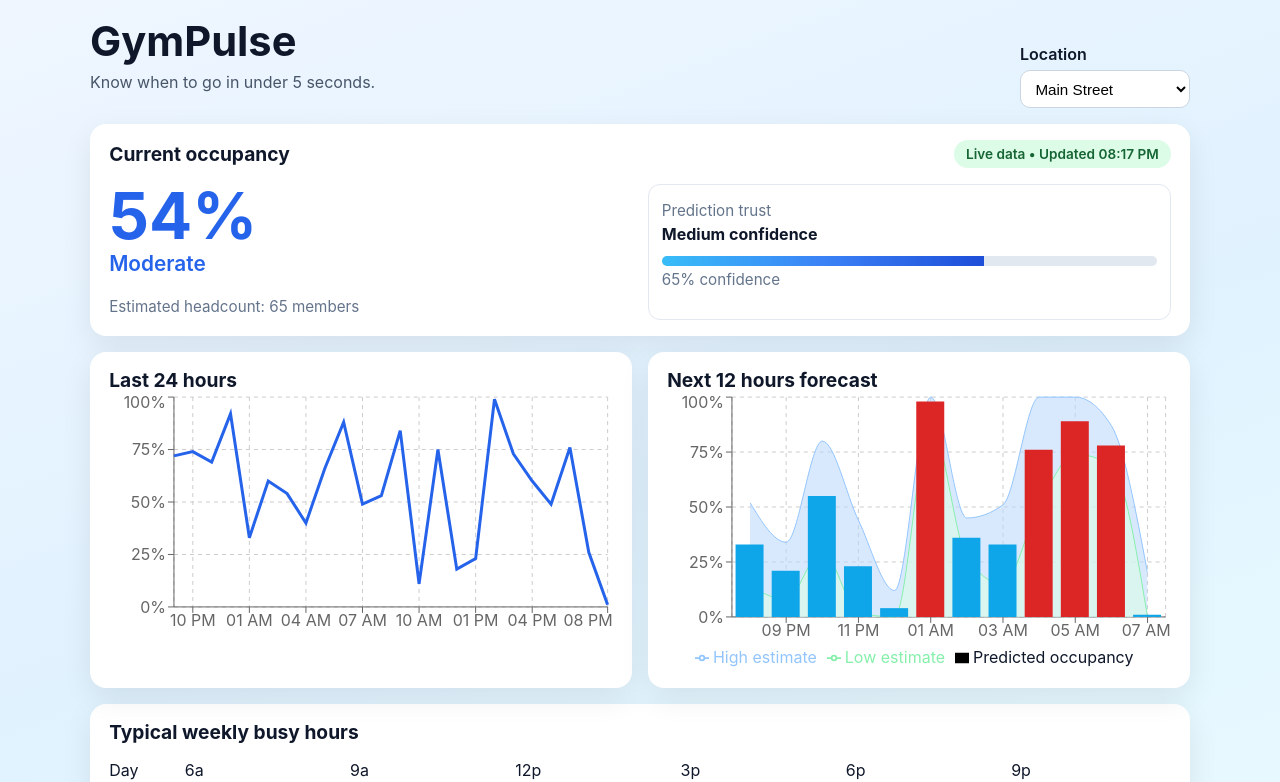
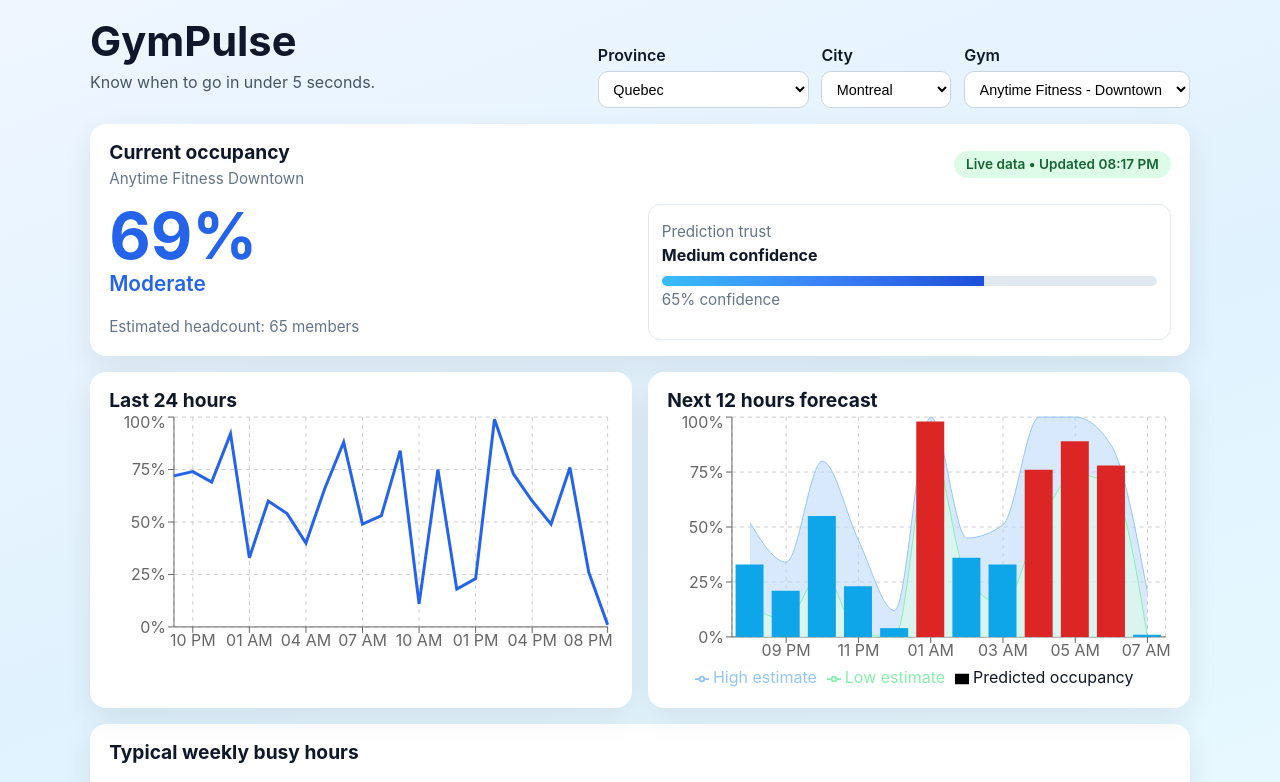
Before and after one commit to Isaloum/GymPulse, a React (Vite) app: page / in a window 1280 px wide. Shown: the top 782 px of the page. Built offline with nearby package versions, Linux system fonts and the light colour scheme.

Commit message:
Feature: Add real gym locations database for Quebec + province/city/gym selectors

```diff
--- a/src/App.css
+++ b/src/App.css
@@ -67,6 +67,13 @@ header p {
   color: #475569;
 }
 
+.location-selectors {
+  display: flex;
+  gap: 0.8rem;
+  flex-wrap: wrap;
+  align-items: flex-end;
+}
+
 .location-picker {
   display: grid;
   gap: 0.35rem;
@@ -75,12 +82,12 @@ header p {
 }
 
 .location-picker select {
-  min-width: 170px;
+  min-width: 130px;
   border: 1px solid #cbd5e1;
   border-radius: 10px;
   background: #fff;
   padding: 0.55rem 0.65rem;
-  font-size: 0.95rem;
+  font-size: 0.9rem;
   cursor: pointer;
   transition: border-color 0.2s, box-shadow 0.2s;
 }
--- a/src/App.jsx
+++ b/src/App.jsx
@@ -23,6 +23,13 @@ import {
   getConfidenceLabel,
   isDataStale,
 } from './utils';
+import {
+  PROVINCES,
+  QUEBEC_GYMS,
+  getCitiesByProvince,
+  getGymsByProvinceAndCity,
+  getGymById,
+} from './gymsDatabase';
 
 // Error Boundary: Catches component errors and displays a friendly message
 class ErrorBoundary extends React.Component {
@@ -94,18 +101,29 @@ const getHeatmapColor = (value) => {
   return HEATMAP_STEPS[4];
 };
 
-const fetchDashboardData = async (location) => {
+const fetchDashboardData = async (gymId) => {
   await new Promise((resolve) => setTimeout(resolve, 450));
 
   if (Math.random() < 0.04) {
     throw new Error('Unable to reach sensor network.');
   }
 
+  const gym = getGymById(gymId);
+  const gymName = gym ? gym.name : 'Unknown Gym';
+
+  // Generate location-aware occupancy data
   const live = generateLiveOccupancy();
-  if (location === 'Downtown') {
-    live.percentage = Math.min(100, live.percentage + 12);
-    live.level = live.percentage < 35 ? 'Low' : live.percentage < 75 ? 'Moderate' : 'High';
+
+  // Adjust occupancy based on gym brand/location (peaks at different times)
+  if (gym?.brand.includes('Anytime')) {
+    live.percentage = Math.min(100, live.percentage + 5); // Slightly busier
   }
+  if (gymName.includes('Downtown')) {
+    live.percentage = Math.min(100, live.percentage + 10); // Downtown is busier
+  }
+
+  live.gymName = gymName;
+  live.gymId = gymId;
 
   return {
     live,
@@ -132,7 +150,10 @@ const StatusCard = ({ live }) => {
   return (
     <section className="card">
       <div className="card-header">
+        <div>
           <h2>Current occupancy</h2>
+          <p className="subtle" style={{ margin: '0.3rem 0 0 0' }}>{live.gymName}</p>
+        </div>
         <FreshnessBadge lastUpdatedAt={live.lastUpdatedAt} />
       </div>
 
@@ -234,7 +255,31 @@ function App() {
   const [weeklyHeatmap, setWeeklyHeatmap] = useState([]);
   const [loading, setLoading] = useState(true);
   const [error, setError] = useState('');
-  const [location, setLocation] = useState('Main Street');
+
+  // Location selection state
+  const [province, setProvince] = useState('Quebec');
+  const [city, setCity] = useState('Montreal');
+  const [gymId, setGymId] = useState('mtl-anytime-1'); // Initial gym
+
+  // Derived state
+  const cities = useMemo(() => getCitiesByProvince(province), [province]);
+  const gyms = useMemo(() => getGymsByProvinceAndCity(province, city), [province, city]);
+
+  // Reset city when province changes
+  useEffect(() => {
+    const newCities = getCitiesByProvince(province);
+    if (newCities.length > 0 && !newCities.includes(city)) {
+      setCity(newCities[0]);
+    }
+  }, [province, city]);
+
+  // Reset gym when province or city changes
+  useEffect(() => {
+    const newGyms = getGymsByProvinceAndCity(province, city);
+    if (newGyms.length > 0 && !newGyms.find((g) => g.id === gymId)) {
+      setGymId(newGyms[0].id);
+    }
+  }, [province, city, gymId]);
 
   const bestVisitText = useMemo(() => getBestVisitWindow(predictions), [predictions]);
 
@@ -244,7 +289,7 @@ function App() {
     const load = async () => {
       try {
         setError('');
-        const data = await fetchDashboardData(location);
+        const data = await fetchDashboardData(gymId);
         if (!mounted) return;
         setLive(data.live);
         setTrend(data.trend);
@@ -267,7 +312,7 @@ function App() {
       mounted = false;
       clearInterval(refresh);
     };
-  }, [location]);
+  }, [gymId]);
 
   return (
     <div className="app-shell">
@@ -279,18 +324,50 @@ function App() {
             <h1>GymPulse</h1>
             <p>Know when to go in under 5 seconds.</p>
           </div>
+
+          {/* Location Selectors */}
+          <div className="location-selectors">
             <label className="location-picker">
-            Location
+              Province
               <select
-              value={location}
-              onChange={(event) => setLocation(event.target.value)}
-              aria-label="Select gym location"
+                value={province}
+                onChange={(e) => setProvince(e.target.value)}
+                aria-label="Select province"
               >
-              <option>Main Street</option>
-              <option>Downtown</option>
-              <option>West End</option>
+                {Object.entries(PROVINCES).map(([key, label]) => (
+                  <option key={key} value={label}>{label}</option>
+                ))}
               </select>
             </label>
+
+            <label className="location-picker">
+              City
+              <select
+                value={city}
+                onChange={(e) => setCity(e.target.value)}
+                aria-label="Select city"
+              >
+                {cities.map((c) => (
+                  <option key={c} value={c}>{c}</option>
+                ))}
+              </select>
+            </label>
+
+            <label className="location-picker">
+              Gym
+              <select
+                value={gymId}
+                onChange={(e) => setGymId(e.target.value)}
+                aria-label="Select gym"
+              >
+                {gyms.map((gym) => (
+                  <option key={gym.id} value={gym.id}>
+                    {gym.brand} - {gym.name.split(' ').slice(-1)[0]}
+                  </option>
+                ))}
+              </select>
+            </label>
+          </div>
         </header>
 
         <div id="main-content">
--- /dev/null
+++ b/src/gymsDatabase.js
@@ -0,0 +1,249 @@
+/**
+ * Gym Locations Database
+ * Real gym brands and locations in Quebec, Canada
+ * Expandable to full Canada
+ */
+
+export const GYM_BRANDS = {
+  ANYTIME_FITNESS: 'Anytime Fitness',
+  GOODLIFE_FITNESS: 'GoodLife Fitness',
+  YMCA: 'YMCA',
+  CLUB_SIX: 'Club SIX',
+  ELITE_GYMS: 'Elite Gyms',
+  CROSS_FIT: 'CrossFit Gym',
+  ORANGETHEORY: 'Orangetheory',
+  F45: 'F45',
+};
+
+export const PROVINCES = {
+  QC: 'Quebec',
+  ON: 'Ontario',
+  BC: 'British Columbia',
+  AB: 'Alberta',
+  MB: 'Manitoba',
+  NS: 'Nova Scotia',
+  NB: 'New Brunswick',
+  PE: 'Prince Edward Island',
+  NL: 'Newfoundland & Labrador',
+  SK: 'Saskatchewan',
+};
+
+/**
+ * Quebec Gyms Database
+ * Format: { id, name, brand, city, address, province, coordinates }
+ */
+export const QUEBEC_GYMS = [
+  // Montreal
+  {
+    id: 'mtl-anytime-1',
+    name: 'Anytime Fitness Downtown',
+    brand: GYM_BRANDS.ANYTIME_FITNESS,
+    city: 'Montreal',
+    address: '1500 Rue St-Catherine O',
+    province: PROVINCES.QC,
+    coordinates: { lat: 45.5017, lng: -73.5673 },
+  },
+  {
+    id: 'mtl-goodlife-1',
+    name: 'GoodLife Fitness Plateau',
+    brand: GYM_BRANDS.GOODLIFE_FITNESS,
+    city: 'Montreal',
+    address: '4300 Rue de Bullion',
+    province: PROVINCES.QC,
+    coordinates: { lat: 45.5255, lng: -73.5948 },
+  },
+  {
+    id: 'mtl-ymca-1',
+    name: 'YMCA Montreal Downtown',
+    brand: GYM_BRANDS.YMCA,
+    city: 'Montreal',
+    address: '1425 Boulevard de Maisonneuve O',
+    province: PROVINCES.QC,
+    coordinates: { lat: 45.5047, lng: -73.5788 },
+  },
+  {
+    id: 'mtl-elite-1',
+    name: 'Elite Gyms Westmount',
+    brand: GYM_BRANDS.ELITE_GYMS,
+    city: 'Montreal',
+    address: '4900 Rue Sherbrooke O',
+    province: PROVINCES.QC,
+    coordinates: { lat: 45.4898, lng: -73.6059 },
+  },
+  {
+    id: 'mtl-orangetheory-1',
+    name: 'Orangetheory Fitness Old Montreal',
+    brand: GYM_BRANDS.ORANGETHEORY,
+    city: 'Montreal',
+    address: '350 Rue St-Paul O',
+    province: PROVINCES.QC,
+    coordinates: { lat: 45.5028, lng: -73.5611 },
+  },
+
+  // Quebec City
+  {
+    id: 'qc-anytime-1',
+    name: 'Anytime Fitness Vieux-Quebec',
+    brand: GYM_BRANDS.ANYTIME_FITNESS,
+    city: 'Quebec City',
+    address: '580 Rue de la Reine',
+    province: PROVINCES.QC,
+    coordinates: { lat: 46.8139, lng: -71.2080 },
+  },
+  {
+    id: 'qc-goodlife-1',
+    name: 'GoodLife Fitness Sainte-Foy',
+    brand: GYM_BRANDS.GOODLIFE_FITNESS,
+    city: 'Quebec City',
+    address: '2600 Boulevard Laurier',
+    province: PROVINCES.QC,
+    coordinates: { lat: 46.7909, lng: -71.2265 },
+  },
+  {
+    id: 'qc-ymca-1',
+    name: 'YMCA Quebec City',
+    brand: GYM_BRANDS.YMCA,
+    city: 'Quebec City',
+    address: '855 Avenue Holland',
+    province: PROVINCES.QC,
+    coordinates: { lat: 46.8172, lng: -71.1968 },
+  },
+
+  // Gatineau
+  {
+    id: 'gatineau-anytime-1',
+    name: 'Anytime Fitness Gatineau',
+    brand: GYM_BRANDS.ANYTIME_FITNESS,
+    city: 'Gatineau',
+    address: '275 Boulevard de la Gappe',
+    province: PROVINCES.QC,
+    coordinates: { lat: 45.5017, lng: -75.7447 },
+  },
+  {
+    id: 'gatineau-goodlife-1',
+    name: 'GoodLife Fitness Buckingham',
+    brand: GYM_BRANDS.GOODLIFE_FITNESS,
+    city: 'Gatineau',
+    address: '580 Boulevard de la Gappe',
+    province: PROVINCES.QC,
+    coordinates: { lat: 45.5030, lng: -75.7522 },
+  },
+
+  // Sherbrooke
+  {
+    id: 'sherbrooke-anytime-1',
+    name: 'Anytime Fitness Downtown',
+    brand: GYM_BRANDS.ANYTIME_FITNESS,
+    city: 'Sherbrooke',
+    address: '105 Rue King O',
+    province: PROVINCES.QC,
+    coordinates: { lat: 45.4015, lng: -71.8947 },
+  },
+  {
+    id: 'sherbrooke-club-six-1',
+    name: 'Club SIX Sherbrooke',
+    brand: GYM_BRANDS.CLUB_SIX,
+    city: 'Sherbrooke',
+    address: '365 Boulevard Industriel',
+    province: PROVINCES.QC,
+    coordinates: { lat: 45.4088, lng: -71.8750 },
+  },
+
+  // Laval
+  {
+    id: 'laval-goodlife-1',
+    name: 'GoodLife Fitness Laval',
+    brand: GYM_BRANDS.GOODLIFE_FITNESS,
+    city: 'Laval',
+    address: '2180 Boulevard des Laurentides',
+    province: PROVINCES.QC,
+    coordinates: { lat: 45.5605, lng: -73.7454 },
+  },
+  {
+    id: 'laval-anytime-1',
+    name: 'Anytime Fitness Vimont',
+    brand: GYM_BRANDS.ANYTIME_FITNESS,
+    city: 'Laval',
+    address: '440 Boulevard de la Concorde O',
+    province: PROVINCES.QC,
+    coordinates: { lat: 45.5733, lng: -73.7547 },
+  },
+];
+
+/**
+ * Placeholder for future expansion
+ * Ontario, BC, Alberta, etc.
+ */
+export const ONTARIO_GYMS = [
+  // Coming soon - structure same as QUEBEC_GYMS
+];
+
+/**
+ * Get all gyms for a specific province
+ */
+export const getGymsByProvince = (province) => {
+  const provinceKey = Object.keys(PROVINCES).find(
+    (key) => PROVINCES[key] === province
+  );
+
+  switch (provinceKey) {
+    case 'QC':
+      return QUEBEC_GYMS;
+    case 'ON':
+      return ONTARIO_GYMS;
+    // Add more provinces as needed
+    default:
+      return QUEBEC_GYMS; // Default to Quebec
+  }
+};
+
+/**
+ * Get all cities in a province
+ */
+export const getCitiesByProvince = (province) => {
+  const gyms = getGymsByProvince(province);
+  const cities = [...new Set(gyms.map((gym) => gym.city))];
+  return cities.sort();
+};
+
+/**
+ * Get gyms filtered by province and city
+ */
+export const getGymsByProvinceAndCity = (province, city = null) => {
+  let gyms = getGymsByProvince(province);
+  if (city) {
+    gyms = gyms.filter((gym) => gym.city === city);
+  }
+  return gyms;
+};
+
+/**
+ * Get gym by ID
+ */
+export const getGymById = (gymId) => {
+  const allGyms = [...QUEBEC_GYMS, ...ONTARIO_GYMS];
+  return allGyms.find((gym) => gym.id === gymId);
+};
+
+/**
+ * Search gyms by name or brand
+ */
+export const searchGyms = (query, province = null) => {
+  const gyms = province ? getGymsByProvince(province) : [...QUEBEC_GYMS, ...ONTARIO_GYMS];
+  const lowerQuery = query.toLowerCase();
+  return gyms.filter(
+    (gym) =>
+      gym.name.toLowerCase().includes(lowerQuery) ||
+      gym.brand.toLowerCase().includes(lowerQuery) ||
+      gym.city.toLowerCase().includes(lowerQuery)
+  );
+};
+
+/**
+ * Get all unique gym brands
+ */
+export const getAllBrands = (province = null) => {
+  const gyms = province ? getGymsByProvince(province) : [...QUEBEC_GYMS, ...ONTARIO_GYMS];
+  const brands = [...new Set(gyms.map((gym) => gym.brand))];
+  return brands.sort();
+};
```
Lines whose indentation alone changed are shown as unchanged.
